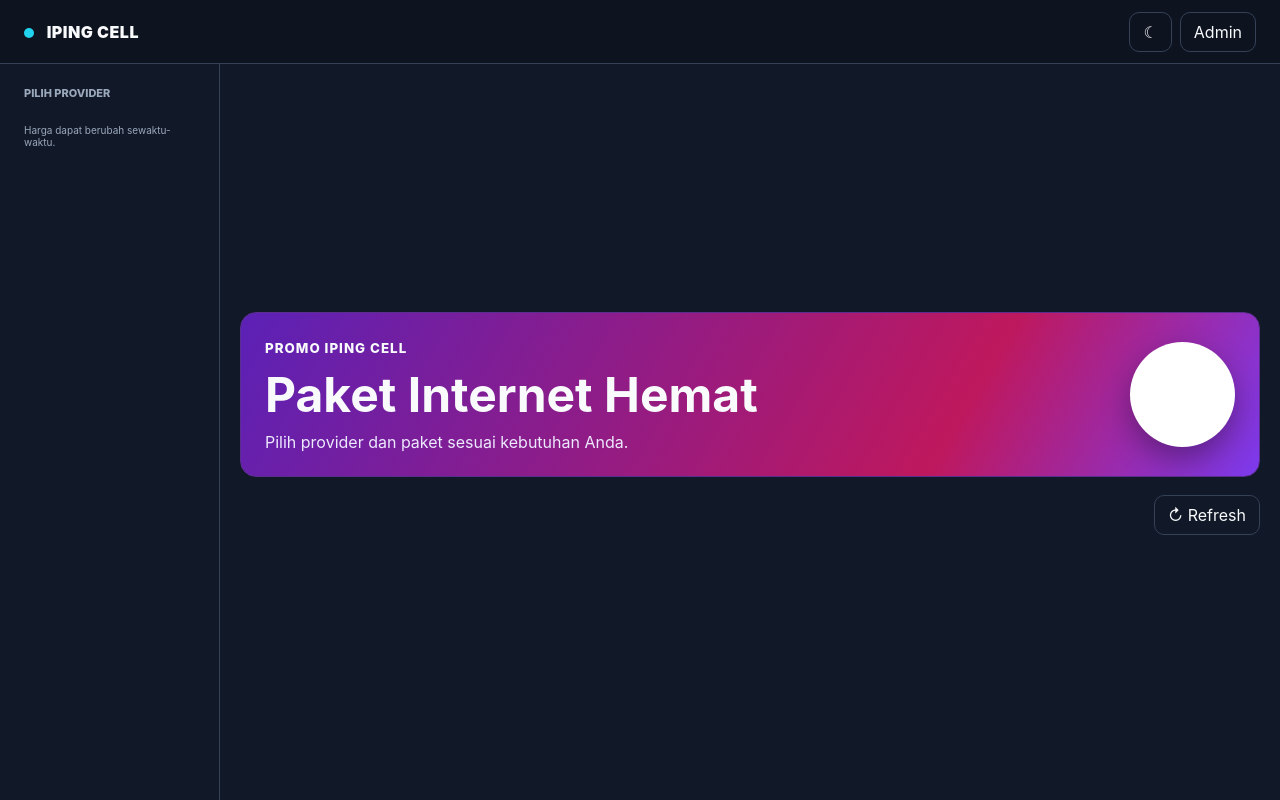
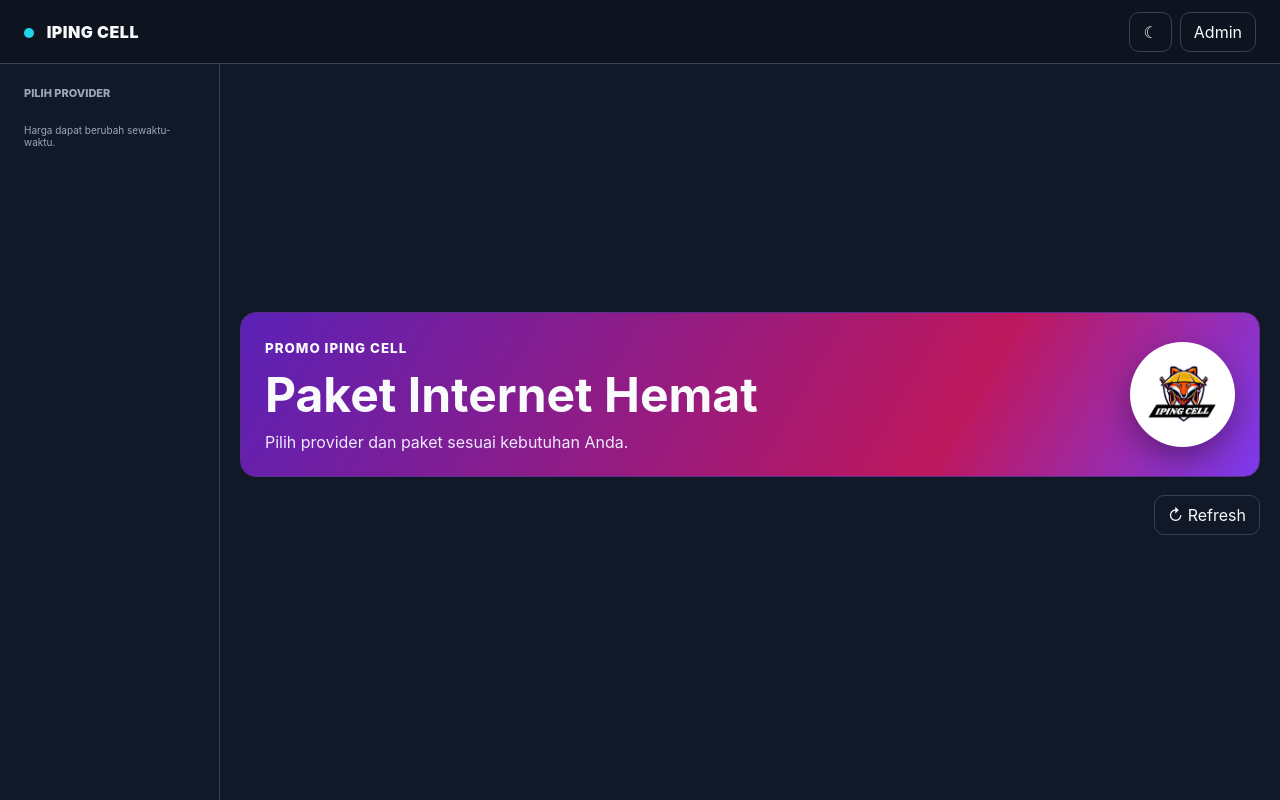
Before and after one commit to ipingcell/iping-cell, a plain HTML site: page index.html in a window 1280 px wide. Drawn offline with nearby package versions, Linux system fonts and the light colour scheme; no server answers.

Commit message:
Update style.css

```diff
--- a/style.css
+++ b/style.css
@@ -519,3 +519,10 @@ body.light{--bg:#f5f7fb;--panel:#fff;--panel2:#eef2f7;--text:#172033;--muted:#68
     font-size: 14px !important;
   }
 }
+
+.hero-badge img{
+  width:90px;
+  height:90px;
+  object-fit:contain;
+  display:block;
+}
```
